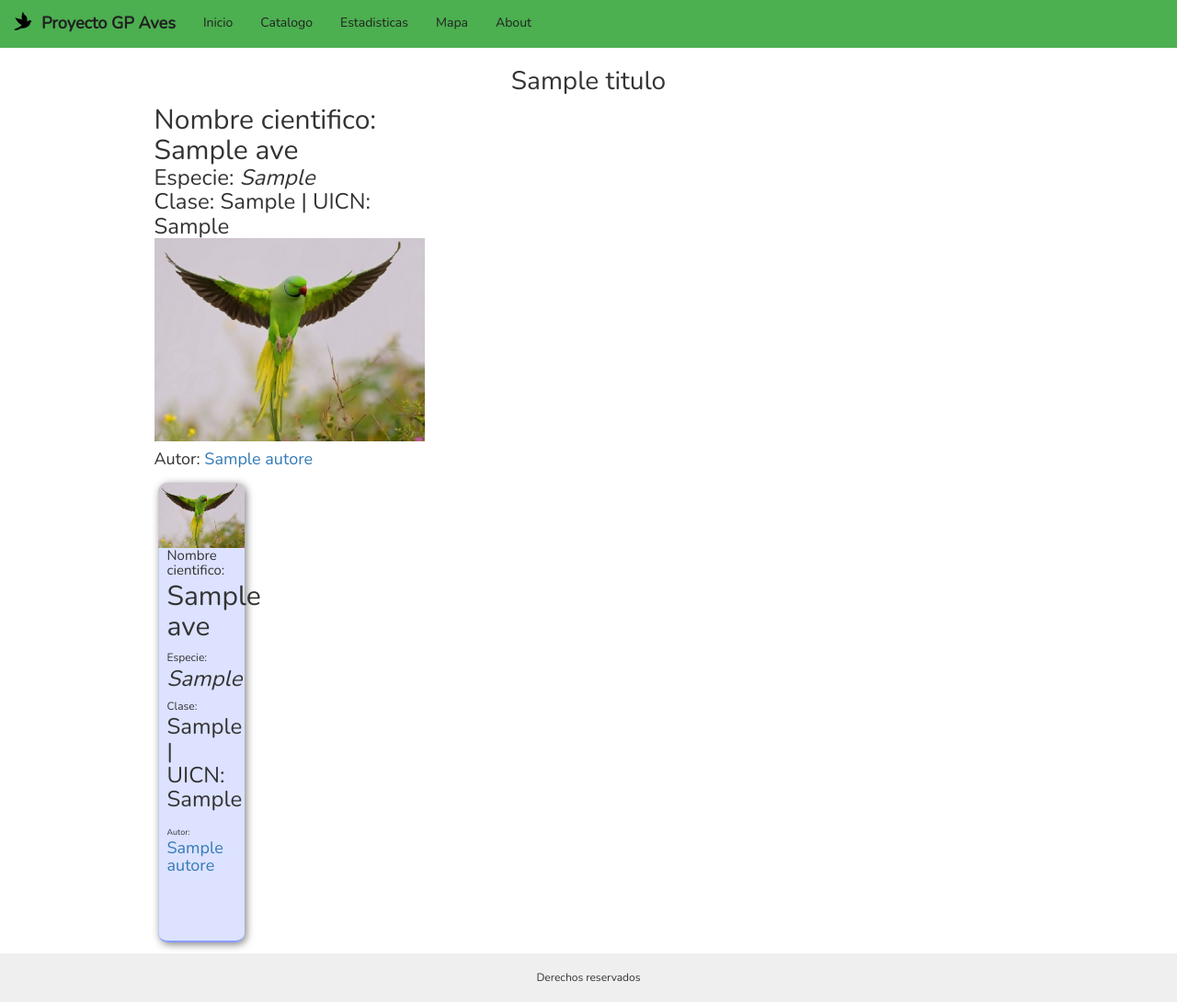
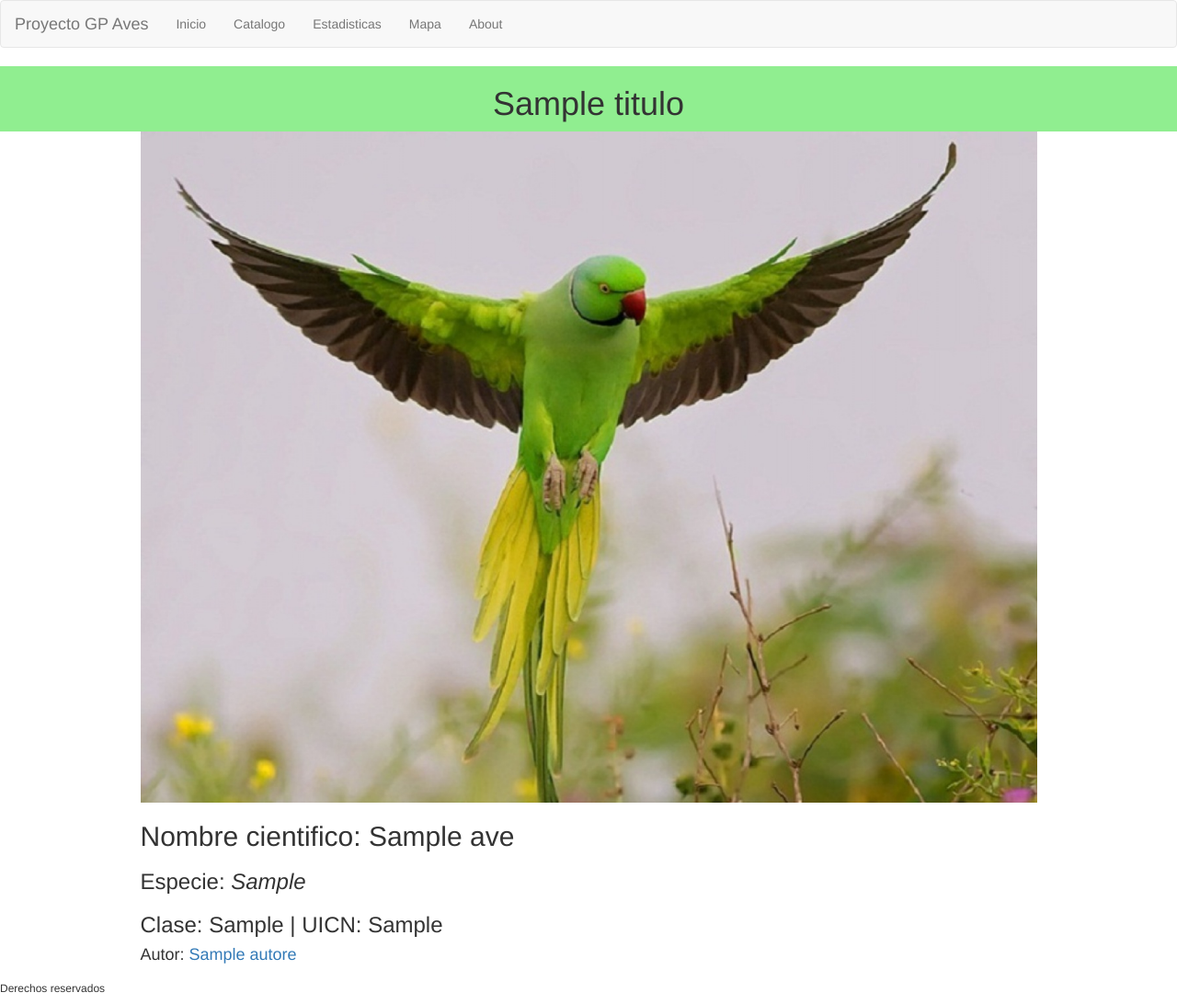
Before and after one commit to JamesJose7/ProyectoAves, a Django app: template aves/appAves/templates/listado_aves.html in a window 1280 px wide. Shown: the whole page at 92% size. Run offline with Django 3.2, Linux system fonts and the light colour scheme; tables that the repository leaves empty hold one stand-in row (values such as "Sample post"); the template is opened without the code that fills it: values that come from a table or form of the project are taken from there, most other values are stand-ins (such as "Sample title", 1, 10 or a date in 2020); some libraries are stand-ins or nearby versions.

Commit message:
Revert "Estilo inicial - Galeria de Aves (Andre la rego :fire:)"
This reverts commit 02affdf74a398750d0483086fde4df522dd8cf42.

```diff
--- a/aves/appAves/templates/listado_aves.html
+++ b/aves/appAves/templates/listado_aves.html
@@ -8,28 +8,15 @@
                 {% if list_aves %}
                     <div class="row ">
                     {% for ave in list_aves %}
-
-                    <div class="col-md-4">
-                    <h2> Nombre cientifico: {{ ave.nombre }}</h2>
-                    <h3>Especie: <i> {{ ave.especie }}</i></h3>
-                    <h3>Clase: {{ ave.clase }} | UICN: {{ ave.uicn }}  </h3>
-
-                    <a href="{% url 'ave' ave.id_ave %}"><img src="/static/img/parte-del-ave.jpg" class="img-responsive"
-                                                              alt="{{ ave.nombre }} " hr></a>
-                    <h4>Autor: <a href="{% url 'autor' ave.id_autor_id %}">{{ ave.id_autor }}</a></h4>
-
                         <div class="card">
-                        <a href="{% url 'ave' ave.id_ave %}"><img src="/static/img/parte-del-ave.jpg"
-                                                                  class="img-responsive" alt="{{ ave.nombre }} " hr></a>
+                            <a href="{% url 'ave' ave.id_ave %}"><img src="/static/img/parte-del-ave.jpg" class="img-responsive" alt="{{ ave.nombre }} " hr></a>
 
                             <div class="card-content">
                                 <h2><span class="legend">Nombre cientifico:</span> {{ ave.nombre }}</h2>
                                 <h3><span class="legend">Especie:</span> <i> {{ ave.especie }}</i></h3>
                                 <h3><span class="legend">Clase:</span> {{ ave.clase }} | UICN: {{ ave.uicn }}  </h3>
-                            <h4><span class="legend">Autor:</span> <a
-                                    href="{% url 'autor' ave.id_autor_id %}">{{ ave.id_autor }}</a></h4>
+                                <h4><span class="legend">Autor:</span> <a href="{% url 'autor' ave.id_autor_id %}">{{ ave.id_autor }}</a></h4>
                             </div>
-
                         </div>
                     {% endfor %}
                 {% endif %}
@@ -37,5 +24,4 @@
             </div>
         </div>
     </div>
-    </div>
 {% endblock %}
--- a/aves/appAves/templates/master.html
+++ b/aves/appAves/templates/master.html
@@ -8,10 +8,9 @@
     <title>{% block titulo %}{% endblock %} | Proyecto GP Aves</title>
 
     <!-- Bootstrap -->
+    <link rel="stylesheet" type="text/css" href="{% static '/static/css/style.css' %}">
     <link href="https://maxcdn.bootstrapcdn.com/bootstrap/3.3.7/css/bootstrap.min.css" rel="stylesheet">
     <link rel="stylesheet" type="text/css" href="//cdn.datatables.net/1.10.12/css/jquery.dataTables.min.css">
-    <link rel="stylesheet" type="text/css" href="{% static '/static/css/normalize.css' %}">
-    <link rel="stylesheet" type="text/css" href="{% static '/static/css/style.css' %}">
     <!-- HTML5 shim and Respond.js for IE8 support of HTML5 elements and media queries -->
     <!-- WARNING: Respond.js doesn't work if you view the page via file:// -->
     <!--[if lt IE 9]>
@@ -26,7 +25,7 @@
 
 </head>
 <body>
-<nav id="nav" class="navbar navbar-default">
+<nav class="navbar navbar-default">
     <div class="container-fluid">
         <!-- Brand and toggle get grouped for better mobile display -->
         <div class="navbar-header">
@@ -37,7 +36,7 @@
                 <span class="icon-bar"></span>
                 <span class="icon-bar"></span>
             </button>
-            <a id="brand" class="navbar-brand" href="#">Proyecto GP Aves</a>
+            <a class="navbar-brand" href="#">Proyecto GP Aves</a>
         </div>
 
         <!-- Collect the nav links, forms, and other content for toggling -->
@@ -55,7 +54,7 @@
     </div><!-- /.container-fluid -->
 </nav>
 <header>
-    <h1 id="titulo"> {% block titulo_pag %} {% endblock %}</h1>
+    <h1> {% block titulo_pag %} {% endblock %}</h1>
 </header>
 <nav>
 
--- a/aves/static/css/style.css
+++ b/aves/static/css/style.css
@@ -1,136 +1,3 @@
-@import url('https://fonts.googleapis.com/css?family=Nunito');
-
-*{
--webkit-box-sizing:border-box;
--moz-box-sizing:border-box;
-box-sizing:border-box;
-}
-
-/* base styles */
-
-html {
-  height: 100%;
-  box-sizing: border-box;
-}
-
-*,
-*:before,
-*:after {
-  box-sizing: inherit;
-}
-
-body {
-	font-family: 'Nunito', sans-serif;
-    position: relative;
-    margin: 0;
-    padding-bottom: 6rem;
-    min-height: 100%;
-}
-
-header {
-	background: white;
-    text-align: center;
-    padding: 0.5px;
-}
-
-#nav {
-	background: #4CAF50;
-	border: none;
-	border-radius: 0;
-	margin: 0;
-}
-
-#nav ul a {
-	color: #212121;
-	border-bottom: 2px solid #4CAF50;
-}
-
-#brand {
-	color: #212121;
-	font-size: 1.3em;
-	border-bottom: 2px solid #4CAF50;
-	display: inline-block;
-	height: 20px;
-}
-
-#brand::before {
-	background-image: url(../img/dove.png);
-    background-size: 20px 20px;
-    background-repeat: no-repeat;
-
-    padding-left: 30px;
-    width: 10px;
-    height: 20px;
-    content:"";
-}
-
-#brand:hover {
-	border-bottom: 2px solid #4CAF50;
-	font-weight: bold;
-}
-
-#nav ul a:hover {
-	border-bottom: 2px solid #212121;
-	background: #388E3C;
-}
-
-#titulo {
-    margin-top: 20px;
-    margin-bottom: 10px;
-}
-
-main {
-    background: #fff;
-}
-
-
-footer {
-  position: absolute;
-  right: 0;
-  bottom: 0;
-  left: 0;
-  padding: 1rem;
-  background-color: #efefef;
-  text-align: center;
-}
-
-/* Gallery Cards */
-
-.row .h1, .h2, .h3, h1, h2, h3 {
-	margin: 0;
-}
-
-.card {
-	background: rgba(83,109,254,.2);
-	width: 32%;
-	height: 500px;
-	margin: 5px 4px 5px 4px;
-	border-radius: 10px;
-	border-bottom: 2px solid rgba(83,109,254,.6);
-	float: left;
-	box-shadow: 2px 2px 8px 0px rgba(0,0,0,.5),
-		inset 1px 1px 1px rgba(0,0,0,.1);
-}
-
-.card img {
-	width: 100%;
-	height: auto;
-	border-top-left-radius: 10px;
-	border-top-right-radius: 10px;
-}
-
-.card-content {
-	padding: 0 10px;
-}
-
-.legend {
-	font-size: .5em;
-	display: inline-block;
-	width: 100%;
-}
-
-/* table */
-
 table {
     font-family: arial, sans-serif;
     border-collapse: collapse;
@@ -146,3 +13,19 @@ td, th {
 tr:nth-child(even) {
     background-color: #dddddd;
 }
+
+body {
+    background-color: lightblue;
+}
+
+header {
+    background: lightgreen;
+    text-align: center;
+    padding: 0.5px;
+}
+
+nav a:hover {
+    background: yellow;
+    color: white;
+    border-bottom: 2px solid;
+}
```
Also changed, not shown: aves/static/css/normalize.css (deleted), aves/static/img/dove.png (deleted). Lines whose indentation alone changed are shown as unchanged.
